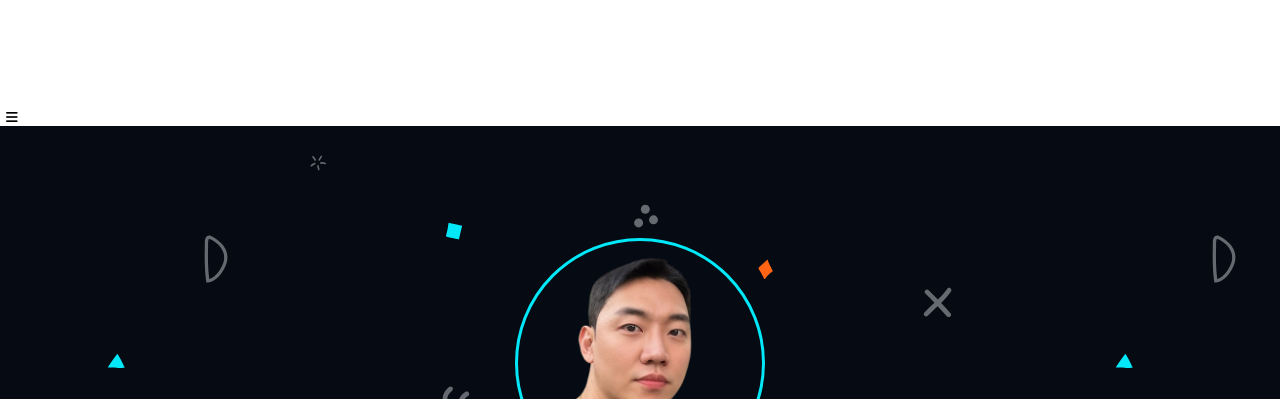
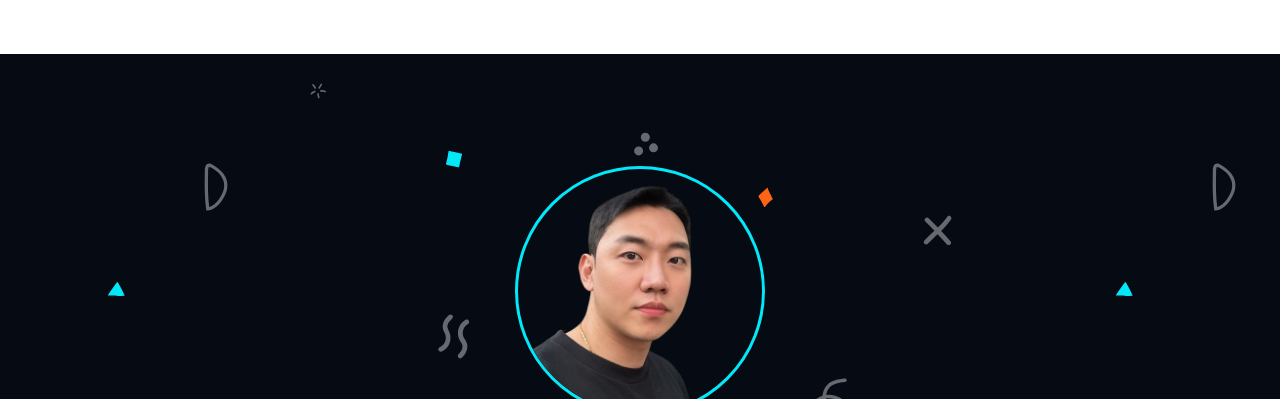
Before and after one commit to GNOSss/GNOSss.github.io, a website: page index.html in a window 1280 px wide. Shown: the top 399 px of the page. Drawn offline with nearby package versions, Linux system fonts and the light colour scheme; a web font is replaced by a local one.

Commit message:
사이즈 수정

```diff
--- a/css/style.css
+++ b/css/style.css
@@ -95,8 +95,12 @@ button:hover {
 }
 
 /* Header */
-/* .header {
-  position: fixed;
+.header {
+  max-width: 100%;
+  height: 100%;
+  height: 54px;
+
+  /* position: fixed;
   top: 0;
   background-color: transparent;
   width: 100dvw;
@@ -105,8 +109,8 @@ button:hover {
   justify-content: space-between;
   align-items: center;
   z-index: 100;
-  transition: background-color 500ms ease;
-} */
+  transition: background-color 500ms ease; */
+}
 
 .header--dark {
   background-color: var(--color-primary);
```
